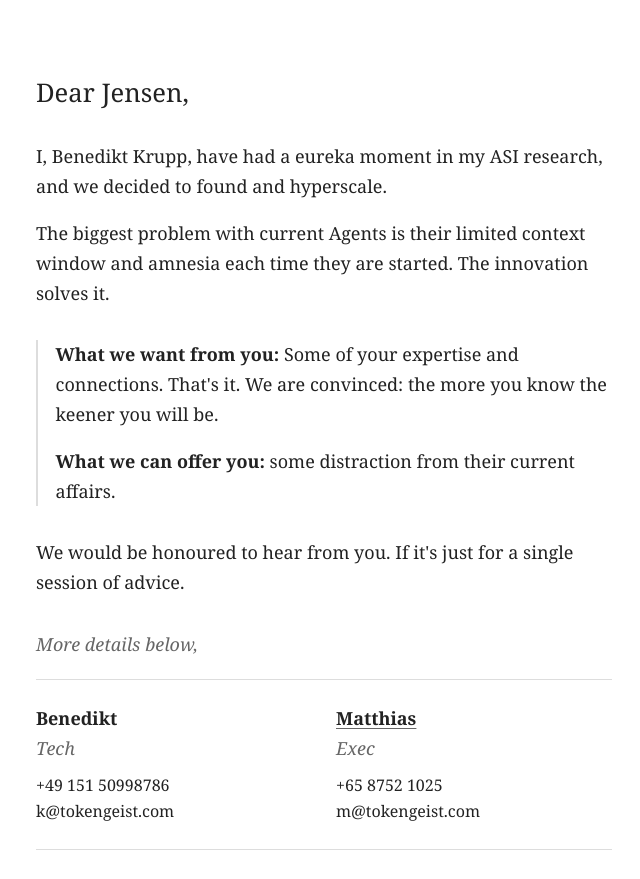
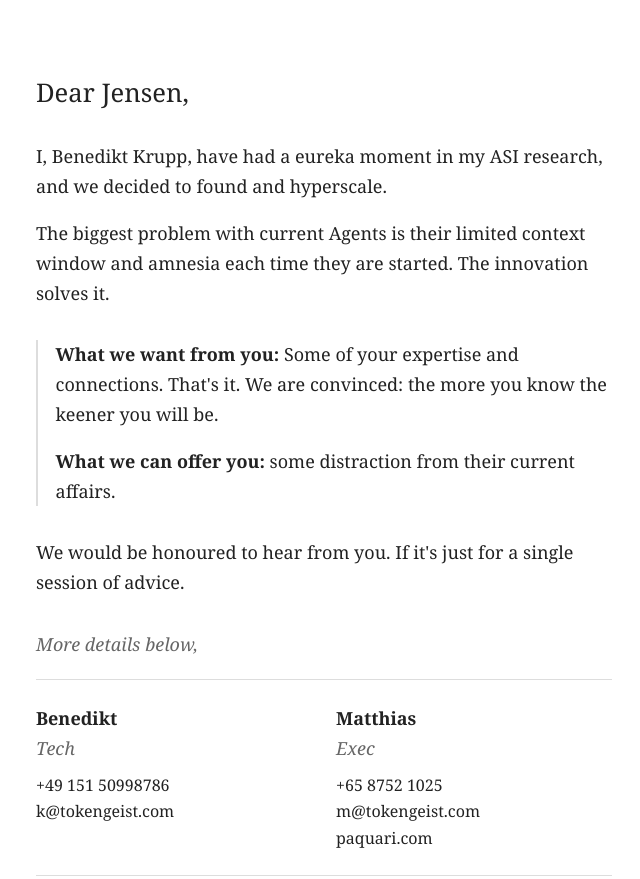
Before and after one commit to tokengeist/tokengeist.github.io, a plain HTML site: page jensen/index.html in a window 1280 px wide. Shown: the top 879 px of the page, without its empty margins (316-956 px from the left). Drawn offline with Linux system fonts and the light colour scheme.

Commit message:
Move Matthias's paquari.com link to its own contact line on /jensen
Co-Authored-By: Claude Opus 5.5 <noreply@anthropic.com>

```diff
--- a/jensen/index.html
+++ b/jensen/index.html
@@ -70,15 +70,6 @@
     text-decoration: none;
   }
   .contact a:hover { text-decoration: underline; }
-  .contact .name a {
-    display: inline;
-    font-size: inherit;
-    text-decoration: underline;
-    text-decoration-color: var(--muted);
-    text-decoration-thickness: 1px;
-    text-underline-offset: 3px;
-  }
-  .contact .name a:hover { text-decoration-color: currentColor; }
   h2 {
     font-size: .8rem;
     font-weight: normal;
@@ -117,10 +108,11 @@
       <a href="mailto:k@tokengeist.com">k@tokengeist.com</a>
     </div>
     <div class="contact">
-      <div class="name"><a href="https://paquari.com">Matthias</a></div>
+      <div class="name">Matthias</div>
       <div class="role">Exec</div>
       <a href="tel:+6587521025">+65 8752 1025</a>
       <a href="mailto:m@tokengeist.com">m@tokengeist.com</a>
+      <a href="https://paquari.com">paquari.com</a>
     </div>
   </div>
 
```
